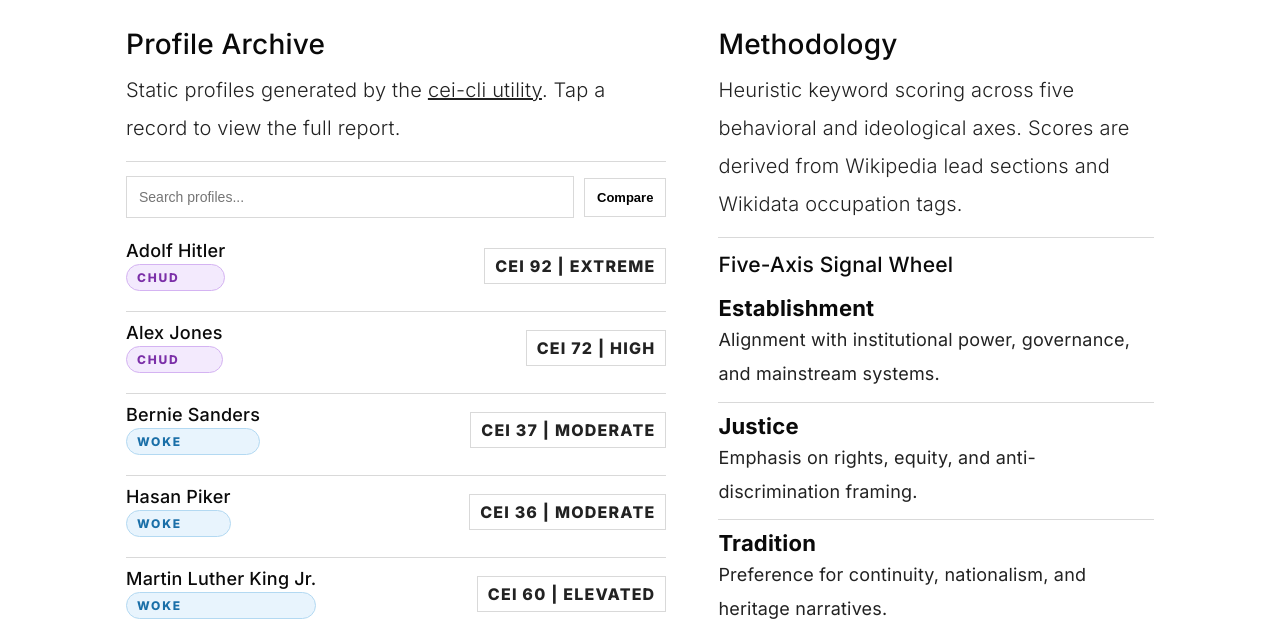
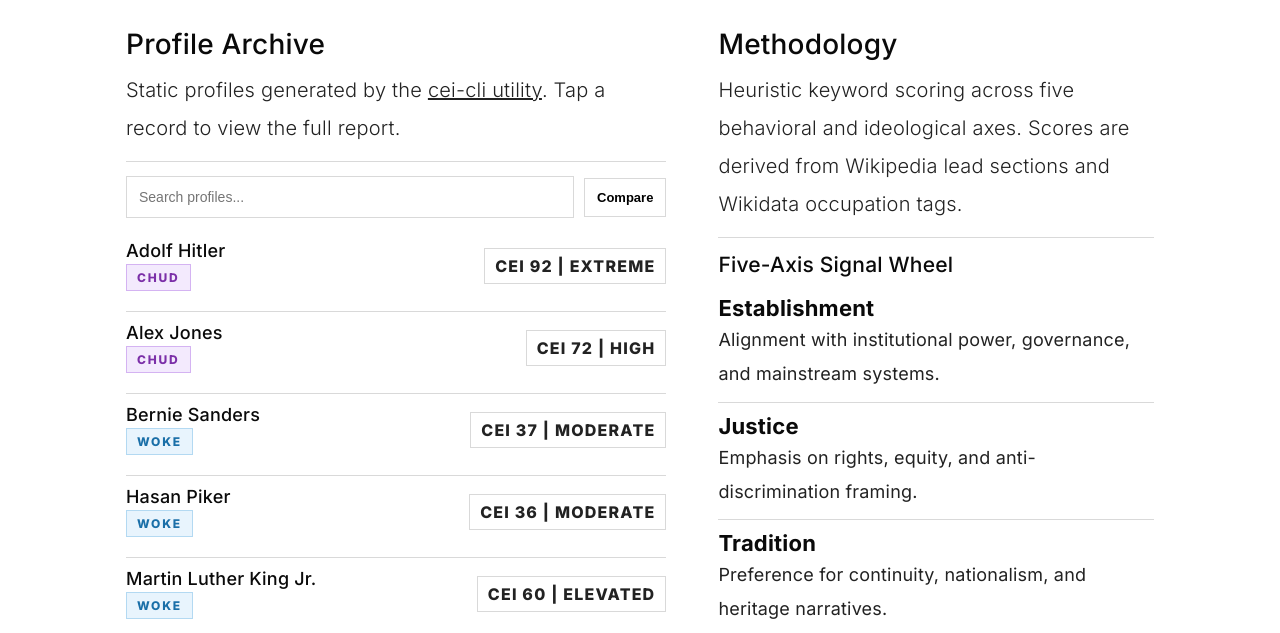
Before and after one commit to epsilver/epsilver-cei, a website built with Vite: page epsilver-cei-site/index.html in a window 1280 px wide. Shown: the part 132-765 px from the top of the page. Built offline with nearby package versions, Linux system fonts and the light colour scheme.

Commit message:
Fix lean pill: sharp corners and fit-content width

```diff
--- a/epsilver-cei-site/src/styles.css
+++ b/epsilver-cei-site/src/styles.css
@@ -201,8 +201,9 @@ a:hover{ text-decoration:underline; }
   text-transform:uppercase;
   font-size:12px;
   padding:5px 10px;
-  border-radius:999px;
+  border-radius:0;
   display:inline-block;
+  width:fit-content;
 }
 .lean-woke{
   background:#e8f4fd;
```
